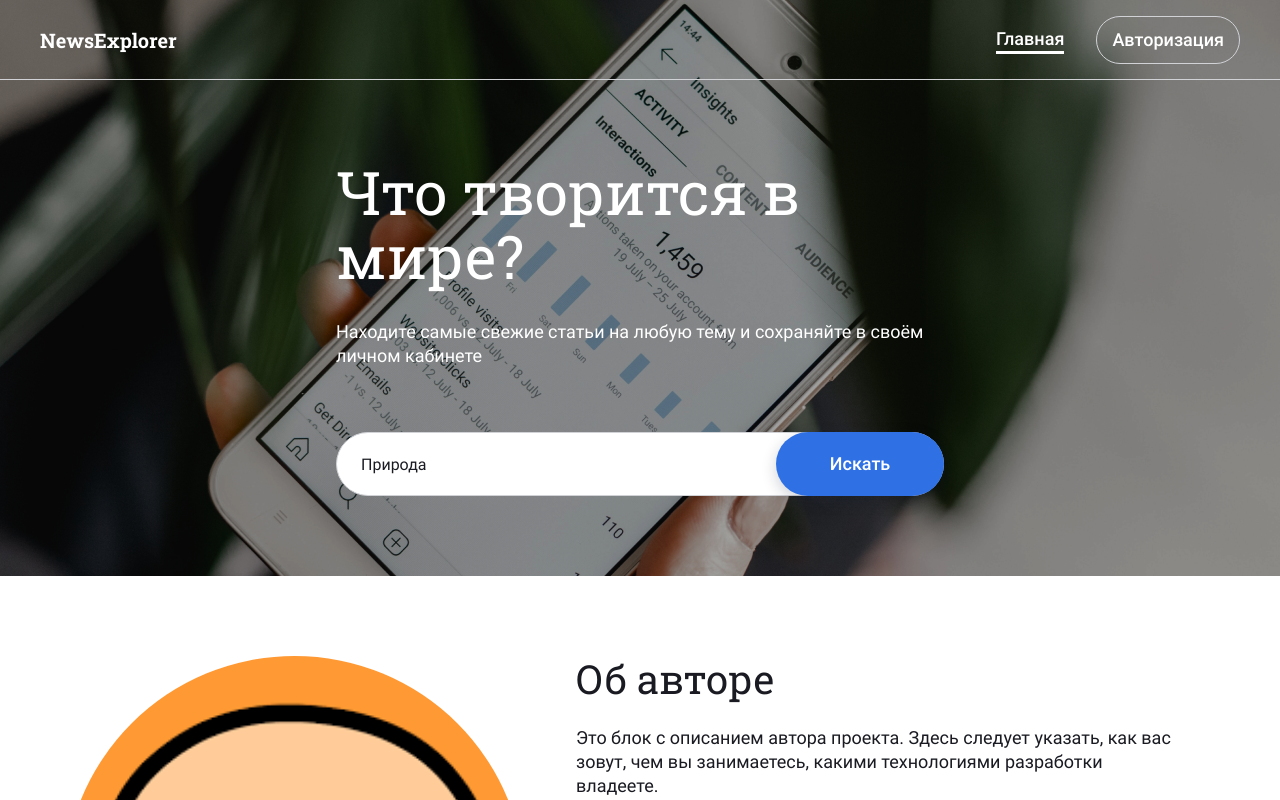
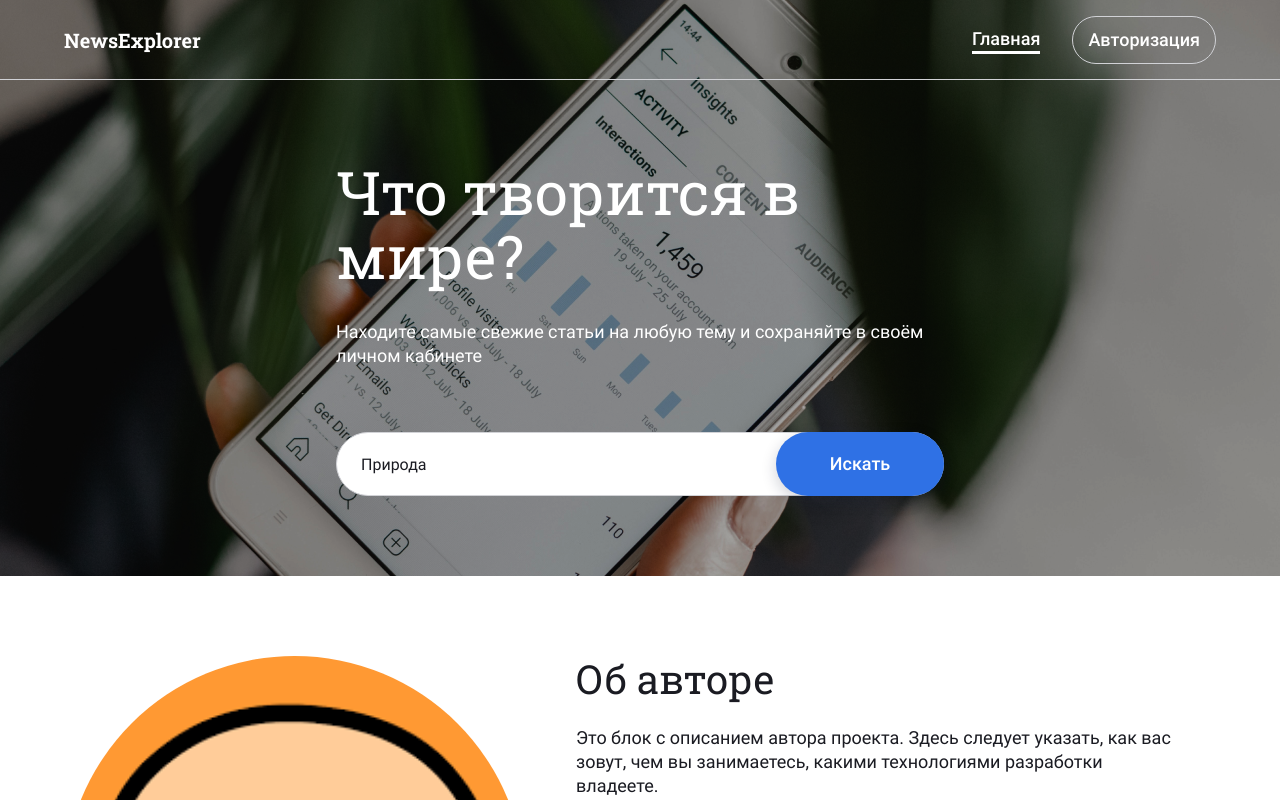
Before and after one commit to sokolov-ml/news-explorer-frontend, a React (Create React App) app: page / in a window 1280 px wide. Shown: the top 800 px of the page. Built offline with nearby package versions, Linux system fonts and the light colour scheme; a web font is replaced by a local one.

Commit message:
fixed header__content box-sizing

```diff
--- a/src/components/Footer/Footer.css
+++ b/src/components/Footer/Footer.css
@@ -5,7 +5,7 @@
   justify-content: space-between;
   align-items: center;
   /* box-sizing: border-box; */
-  max-width: 1232px;
+  /* max-width: 1232px; */
 
   padding: 32px 0 26px;
 
--- a/src/components/Header/Header.css
+++ b/src/components/Header/Header.css
@@ -21,6 +21,7 @@
   padding: 0 40px;
   min-height: 80px;
   margin: 0 auto;
+  box-sizing: border-box;
 }
 
 .header_color_white {
```
Also changed, not shown: 1 other file (tests, documents, lock files or other folders).
